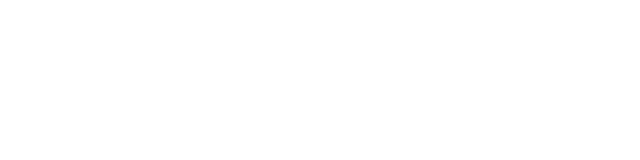
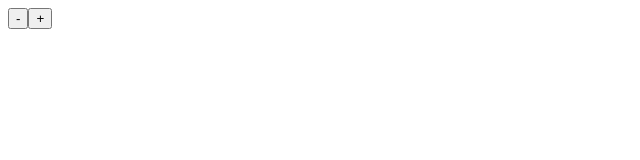
Before and after one commit to veronikagregorec/angular-counter, an Angular app: page / in a window 1280 px wide. Shown: the top 160 px of the page, without its empty margins (0-640 px from the left). Built offline with nearby package versions, Linux system fonts and the light colour scheme.

Commit message:
Buttons and current number

```diff
--- a/src/app/app.component.html
+++ b/src/app/app.component.html
@@ -1,2 +1,3 @@
-
-<router-outlet></router-outlet>
+<button (click)="decrement()">-</button>
+<span>{{current$ | async}}</span>
+<button (click)="increment()">+</button>
```
